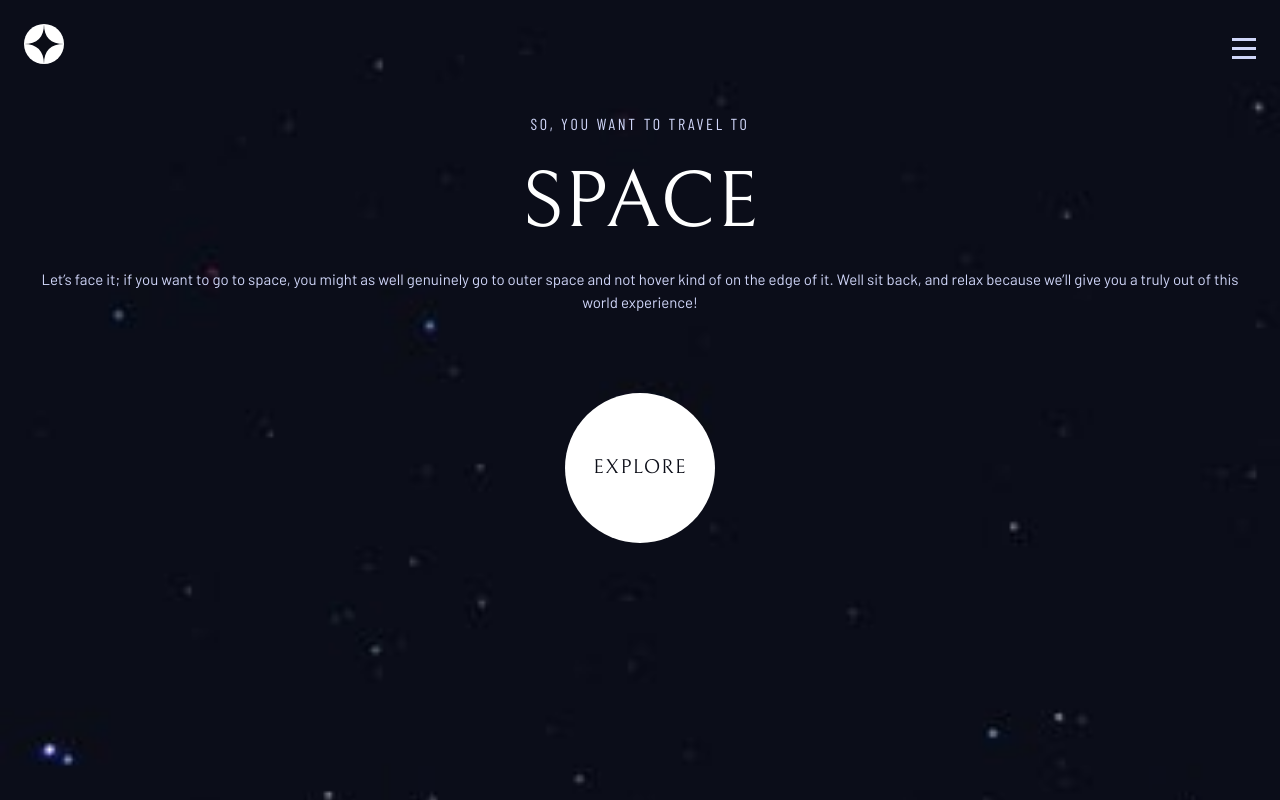
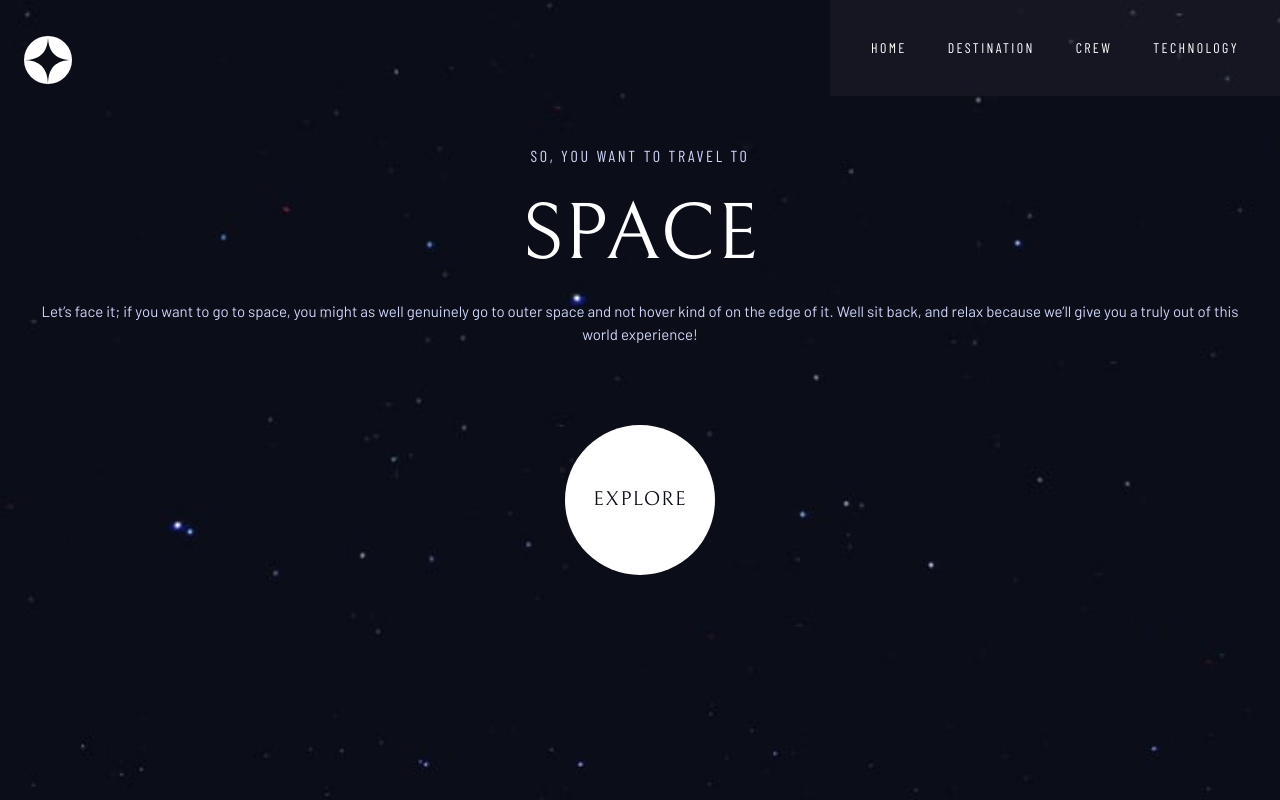
Before and after one commit to Richard-S16/space-tourism-website, a Next.js app: page / in a window 1280 px wide. Built offline with nearby package versions, Linux system fonts and the light colour scheme.

Commit message:
Start Home tablet version

```diff
--- a/package.json
+++ b/package.json
@@ -18,6 +18,8 @@
     "@types/react": "^18",
     "@types/react-dom": "^18",
     "autoprefixer": "^10",
+    "eslint": "^8.53.0",
+    "eslint-config-next": "^14.0.1",
     "postcss": "^8",
     "prettier": "^3.0.3",
     "prettier-plugin-tailwindcss": "^0.5.6",
--- /dev/null
+++ b/src/app/components/ButtonExplore.tsx
@@ -0,0 +1,7 @@
+export default function ButtonExplore() {
+  return (
+    <button className="mt-20 h-[150px] w-[150px] rounded-full bg-color-3 font-Bellefair text-xl tracking-[1.25px] text-color-1 transition-shadow hover:shadow-explore-button">
+      EXPLORE
+    </button>
+  );
+}
--- /dev/null
+++ b/src/app/components/Nav/HamburguerMenu.tsx
@@ -0,0 +1,14 @@
+import Image from "next/image";
+
+export default function HamburguerMenu({ className }: { className: string }) {
+  return (
+    <Image
+      src="/assets/shared/icon-hamburger.svg"
+      alt="Hamburguer Menu"
+      className={`${className} mr-6 mt-8`}
+      width={24}
+      height={21}
+      quality={100}
+    />
+  );
+}
--- /dev/null
+++ b/src/app/components/Nav/Links.tsx
@@ -0,0 +1,21 @@
+import Link from "next/link";
+
+export default function Links({ className }: { className: string }) {
+  const links = ["HOME", "DESTINATION", "CREW", "TECHNOLOGY"];
+
+  return (
+    <div
+      className={`${className} hidden h-[96px] w-[450px] items-center justify-evenly self-stretch bg-[rgba(255,255,255,0.04)] font-BarlowCondensed text-sm tracking-[2.36px]`}
+    >
+      {links.map((link) => (
+        <Link
+          key={link}
+          href="#"
+          className="flex items-center self-stretch hover:border-b hover:border-b-color-3"
+        >
+          {link}
+        </Link>
+      ))}
+    </div>
+  );
+}
--- /dev/null
+++ b/src/app/components/Nav/Logo.tsx
@@ -0,0 +1,14 @@
+import Image from "next/image";
+
+export default function Logo() {
+  return (
+    <Image
+      src="/assets/shared/logo.svg"
+      alt="Logo"
+      className="ml-6 mt-6 sm:w-[48px]"
+      width={40}
+      height={40}
+      quality={100}
+    />
+  );
+}
--- /dev/null
+++ b/src/app/components/Nav/index.tsx
@@ -0,0 +1,13 @@
+import Links from "./Links";
+import HamburguerMenu from "./HamburguerMenu";
+import Logo from "./Logo";
+
+export default function Nav() {
+  return (
+    <div className="flex items-center justify-between">
+      <Logo />
+      <HamburguerMenu className="sm:hidden" />
+      <Links className="sm:flex" />
+    </div>
+  );
+}
--- a/src/app/page.tsx
+++ b/src/app/page.tsx
@@ -1,26 +1,10 @@
-import Image from "next/image";
+import ButtonExplore from "./components/ButtonExplore";
+import Nav from "./components/Nav";
 
 export default function Home() {
   return (
-    <div className="h-screen bg-home bg-cover">
-      <div className="flex items-center justify-between">
-        <Image
-          src="/assets/shared/logo.svg"
-          alt="Logo"
-          className="ml-6 pt-6"
-          width={40}
-          height={40}
-          quality={100}
-        />
-        <Image
-          src="/assets/shared/icon-hamburger.svg"
-          alt="Hamburguer Menu"
-          className="mr-6 mt-8"
-          width={24}
-          height={21}
-          quality={100}
-        />
-      </div>
+    <div className="h-screen bg-home-mobile bg-cover sm:bg-home-tablet">
+      <Nav />
 
       <div className="mx-6 mt-12 text-center">
         <p className="font-BarlowCondensed tracking-[2.7px] text-color-2">
@@ -36,9 +20,7 @@ export default function Home() {
       </div>
 
       <div className="flex justify-center">
-        <button className="hover:shadow-exploreButton mt-20 h-[150px] w-[150px] rounded-full bg-color-3 font-Bellefair text-xl tracking-[1.25px] text-color-1 transition-shadow">
-          EXPLORE
-        </button>
+        <ButtonExplore />
       </div>
     </div>
   );
--- a/tailwind.config.ts
+++ b/tailwind.config.ts
@@ -19,10 +19,11 @@ const config: Config = {
         Bellefair: ["Bellefair", "sans-serif"],
       },
       backgroundImage: {
-        home: "url('/assets/home/background-home-mobile.jpg')",
+        "home-mobile": "url('/assets/home/background-home-mobile.jpg')",
+        "home-tablet": "url('/assets/home/background-home-tablet.jpg')",
       },
       boxShadow: {
-        exploreButton: "0px 0px 0px 30px rgb(255 255 255 / 10%)",
+        "explore-button": "0px 0px 0px 30px rgb(255 255 255 / 10%)",
       },
     },
   },
```
Also changed, not shown: .eslintrc.json (added), 1 other file (tests, documents, lock files or other folders).
